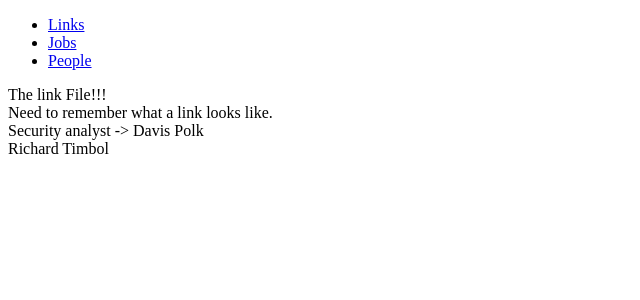
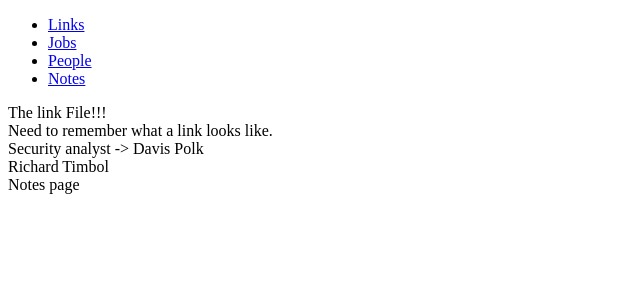
Before and after one commit to JamesLeB/gowanustech, a PHP site: page /home.php in a window 1280 px wide. Shown: the top 300 px of the page, without its empty margins (0-640 px from the left). Run offline with PHP 8.4, Linux system fonts and the light colour scheme; some libraries are stand-ins or nearby versions.

Commit message:
add note tab

```diff
--- a/home.php
+++ b/home.php
@@ -25,10 +25,12 @@
             <li><a href='#tab1'>Links</a></li>
             <li><a href='#tab2'>Jobs</a></li>
             <li><a href='#tab3'>People</a></li>
+            <li><a href='#tab3'>Notes</a></li>
           </ul>
           <div id='tab1'><?php echo $links; ?></div>
           <div id='tab2'><?php echo $jobs; ?></div>
           <div id='tab3'><?php echo $people; ?></div>
+          <div id='tab3'>Notes page</div>
         </div>
       </div>
     </div>
```
